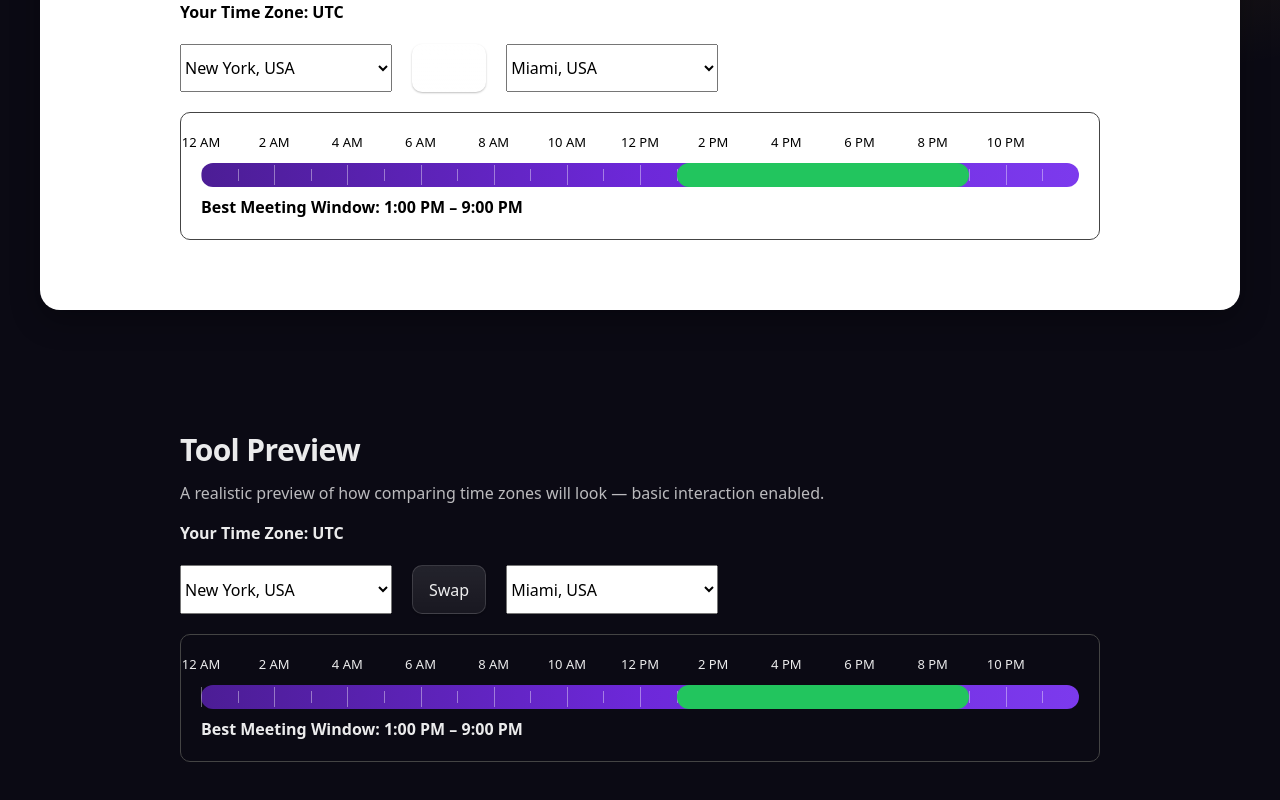
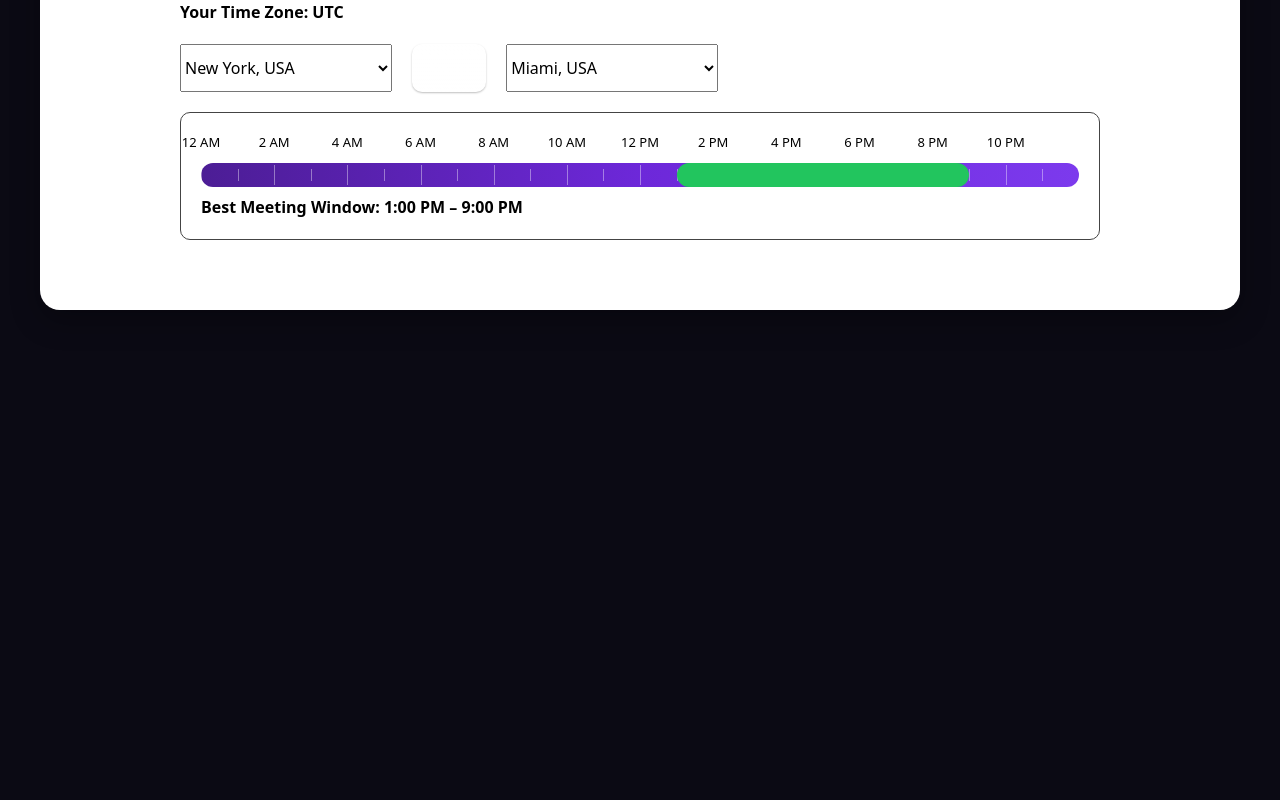
Before and after one commit to techtalk1282/Best-Meeting-Time, a Next.js app: page / in a window 1280 px wide. Shown: the part 552-1352 px from the top of the page. After the commit the page ends 942 px from the top, so only its background shows below. Built offline with nearby package versions, Linux system fonts and the light colour scheme.

Commit message:
cleanup(ui): remove duplicate ToolPreview section

```diff
--- a/app/page.tsx
+++ b/app/page.tsx
@@ -3,7 +3,6 @@
 
 import LayoutShell from "./ui/LayoutShell";
 import HeroSection from "./ui/HeroSection";
-import ToolPreviewSection from "./ui/ToolPreviewSection";
 import PremiumFeaturesSection from "./ui/PremiumFeaturesSection";
 import BonusFeaturesSection from "./ui/BonusFeaturesSection";
 import FooterSection from "./ui/FooterSection";
@@ -12,7 +11,7 @@ export default function HomePage() {
   return (
     <LayoutShell
       hero={<HeroSection />}
-      toolPreview={<ToolPreviewSection />}
+      toolPreview={null}
       premiumFeatures={<PremiumFeaturesSection />}
       bonusFeatures={<BonusFeaturesSection />}
       footer={<FooterSection />}
```
